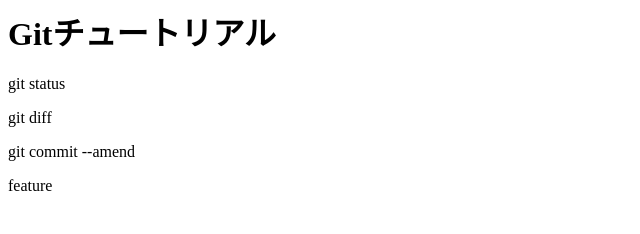
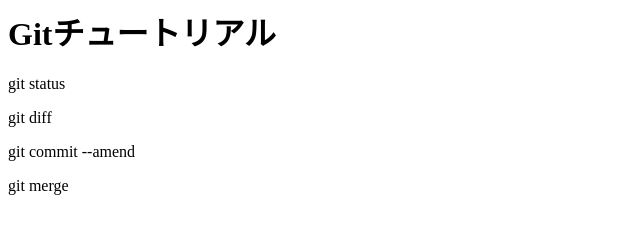
Before and after one commit to shuji-dairaku/git_tutorial, a plain HTML site: page index.html in a window 1280 px wide. Shown: the full height of the page, 0-640 px from the left. Drawn offline with Linux system fonts and the light colour scheme.

Commit message:
git mergeを追記

```diff
--- a/index.html
+++ b/index.html
@@ -2,4 +2,4 @@
 <p>git status</p>
 <p>git diff </p>
 <p>git commit --amend</p>
-<p>feature</p>
+<p>git merge</p>
```
